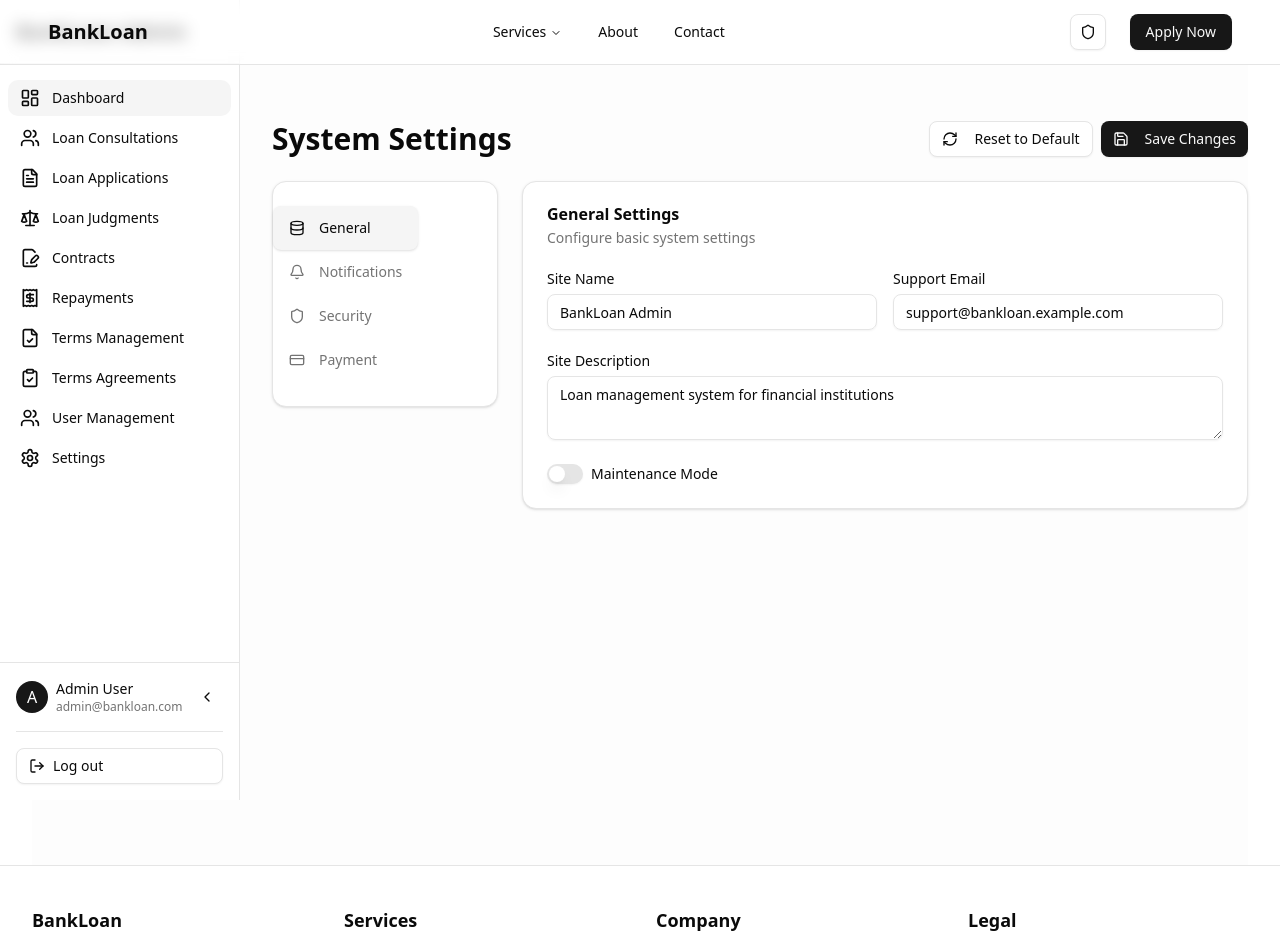
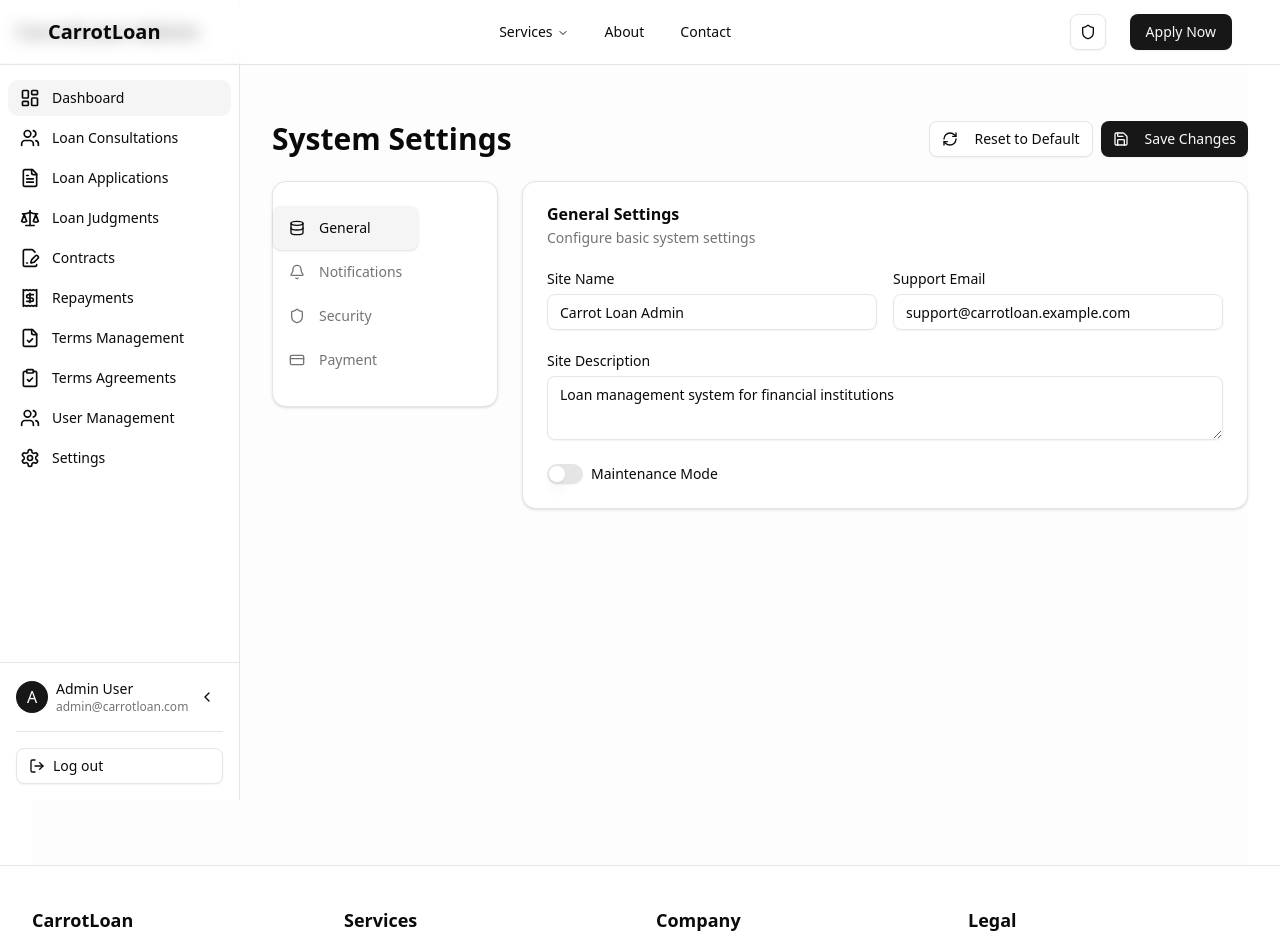
Before and after one commit to gitCarrot/BANKLOAN, a Next.js app: page /admin/settings in a window 1280 px wide. Shown: the top 952 px of the page. Built offline with nearby package versions, Linux system fonts and the light colour scheme.

Commit message:
update name

```diff
--- a/app/admin/layout.tsx
+++ b/app/admin/layout.tsx
@@ -101,7 +101,7 @@ export default function AdminLayout({ children }: AdminLayoutProps) {
                 exit={{ opacity: 0 }}
                 className="text-xl font-bold"
               >
-                BankLoan Admin
+                CarrotLoan Admin
               </motion.span>
             )}
             {collapsed && (
@@ -155,7 +155,7 @@ export default function AdminLayout({ children }: AdminLayoutProps) {
                 </div>
                 <div>
                   <p className="text-sm font-medium">Admin User</p>
-                  <p className="text-xs text-muted-foreground">admin@bankloan.com</p>
+                  <p className="text-xs text-muted-foreground">admin@carrotloan.com</p>
                 </div>
               </motion.div>
             )}
--- a/app/admin/settings/page.tsx
+++ b/app/admin/settings/page.tsx
@@ -70,9 +70,9 @@ interface SystemSettings {
 // Mock data for settings
 const mockSettings: SystemSettings = {
   general: {
-    siteName: 'BankLoan Admin',
+    siteName: 'Carrot Loan Admin',
     siteDescription: 'Loan management system for financial institutions',
-    supportEmail: 'support@bankloan.example.com',
+    supportEmail: 'support@carrotloan.example.com',
     maintenanceMode: false,
   },
   notifications: {
--- a/app/layout.tsx
+++ b/app/layout.tsx
@@ -25,7 +25,7 @@ const geistMono = Geist_Mono({
 });
 
 export const metadata: Metadata = {
-  title: "BankLoan - Modern Banking Solutions",
+  title: "Carrot Loan - Modern Banking Solutions",
   description: "Providing reliable loan services for all your financial needs",
 };
 
--- a/components/Footer.tsx
+++ b/components/Footer.tsx
@@ -22,7 +22,7 @@ const Footer = () => {
       <div className="container py-10 px-4 md:px-6 lg:px-8 max-w-[1440px] mx-auto">
         <div className="grid grid-cols-1 gap-8 md:grid-cols-4">
           <div className="space-y-4">
-            <h3 className="text-lg font-semibold">BankLoan</h3>
+            <h3 className="text-lg font-semibold">CarrotLoan</h3>
             <p className="text-sm text-muted-foreground">
               Providing reliable loan services since 2023.
             </p>
@@ -93,7 +93,7 @@ const Footer = () => {
         </div>
 
         <div className="mt-10 border-t pt-6 text-center text-sm text-muted-foreground">
-          <p>&copy; {currentYear} BankLoan. All rights reserved.</p>
+          <p>&copy; {currentYear} CarrotLoan. All rights reserved.</p>
         </div>
       </div>
     </motion.footer>
--- a/components/Navbar.tsx
+++ b/components/Navbar.tsx
@@ -29,7 +29,7 @@ const Navbar = () => {
           className="pl-2 md:pl-4"
         >
           <Link href="/" className="flex items-center space-x-2">
-            <span className="font-bold text-xl">BankLoan</span>
+            <span className="font-bold text-xl">CarrotLoan</span>
           </Link>
         </motion.div>
 
--- a/components/ui/calendar.tsx
+++ b/components/ui/calendar.tsx
@@ -60,11 +60,15 @@ function Calendar({
         ...classNames,
       }}
       components={{
-        IconLeft: ({ className, ...props }) => (
-          <ChevronLeft className={cn("size-4", className)} {...props} />
+        PrevButton: (props) => (
+          <button {...props} className={cn("size-7 bg-transparent p-0 opacity-50 hover:opacity-100", buttonVariants({ variant: "outline" }))}>
+            <ChevronLeft className="size-4" />
+          </button>
         ),
-        IconRight: ({ className, ...props }) => (
-          <ChevronRight className={cn("size-4", className)} {...props} />
+        NextButton: (props) => (
+          <button {...props} className={cn("size-7 bg-transparent p-0 opacity-50 hover:opacity-100", buttonVariants({ variant: "outline" }))}>
+            <ChevronRight className="size-4" />
+          </button>
         ),
       }}
       {...props}
```
Also changed, not shown: 1 other file (tests, documents, lock files or other folders).
